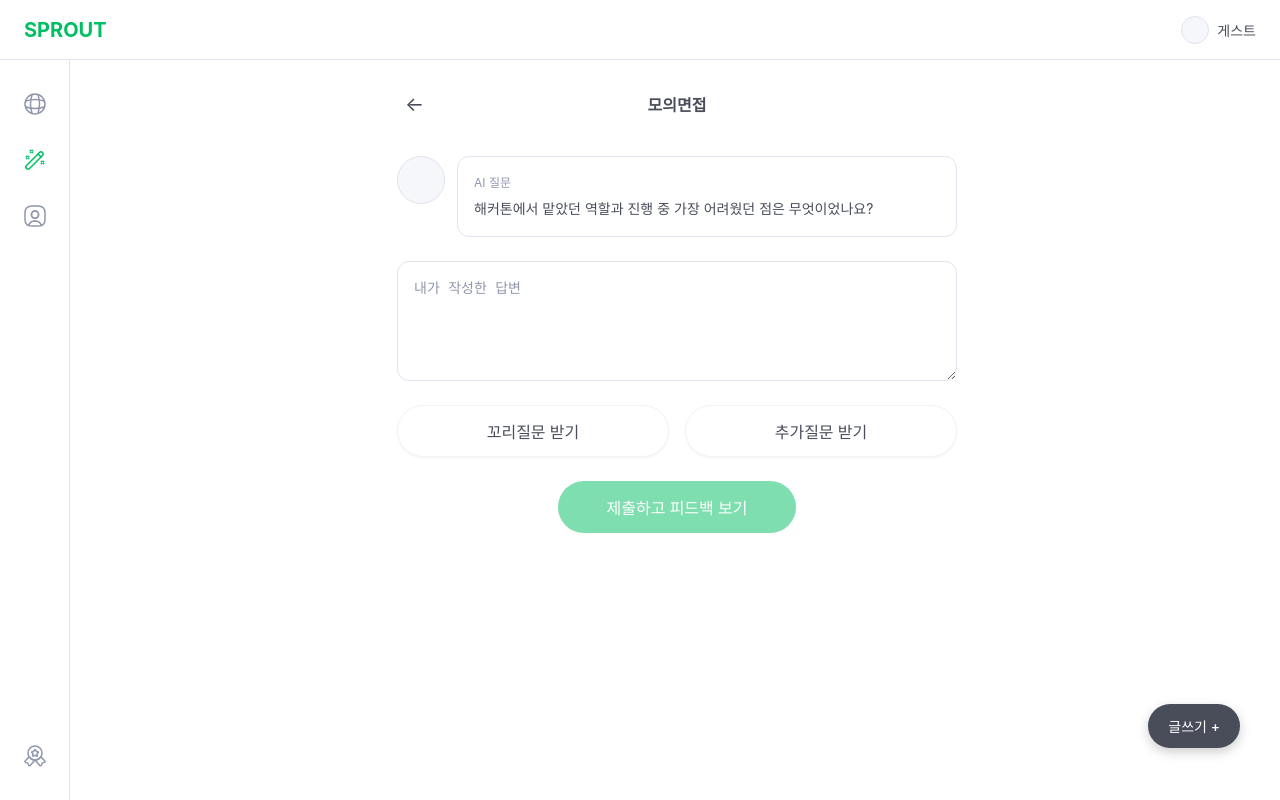
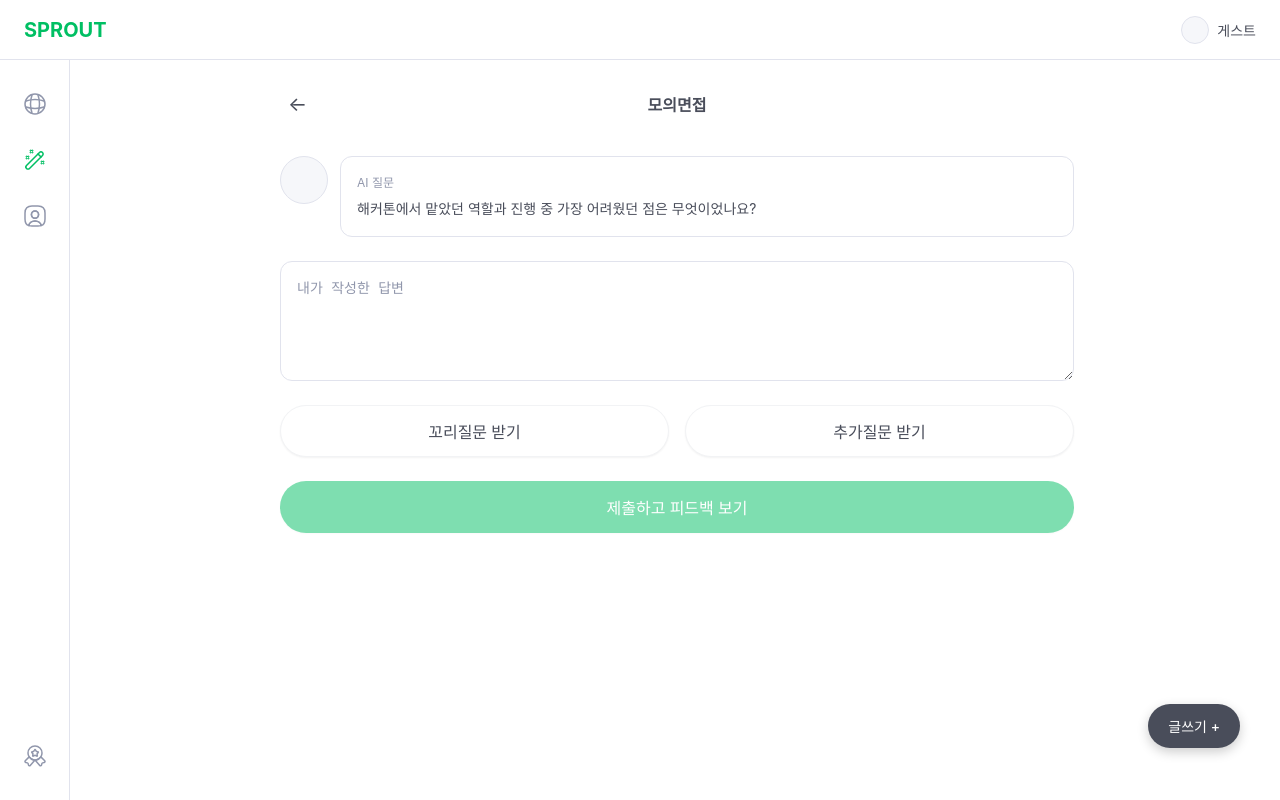
Before and after one commit to EFUB-SWS-MANDO/Frontend, a React (Vite) app: page /ai/interview/session in a window 1280 px wide. Built offline with nearby package versions, Linux system fonts and the light colour scheme; no server answers.

Commit message:
[design] #42 모의면접 진행 화면 폭/제출 버튼 시안 반영

```diff
--- a/src/pages/ai/InterviewSessionPage.jsx
+++ b/src/pages/ai/InterviewSessionPage.jsx
@@ -109,7 +109,7 @@ function InterviewSessionPage() {
 }
 
 const Container = styled.section`
-  max-width: 560px;
+  max-width: 838px;
   margin: 0 auto;
   display: flex;
   flex-direction: column;
@@ -224,9 +224,8 @@ const SubButton = styled.button`
 
 const PrimaryButton = styled.button`
   display: block;
-  margin: 0 auto;
+  width: 100%;
   height: 52px;
-  padding: ${({ theme }) => `0 ${theme.spacing(12)}`};
   border-radius: ${({ theme }) => theme.radius.full};
   background: ${({ theme }) => theme.colors.primary};
   color: #fff;
```
